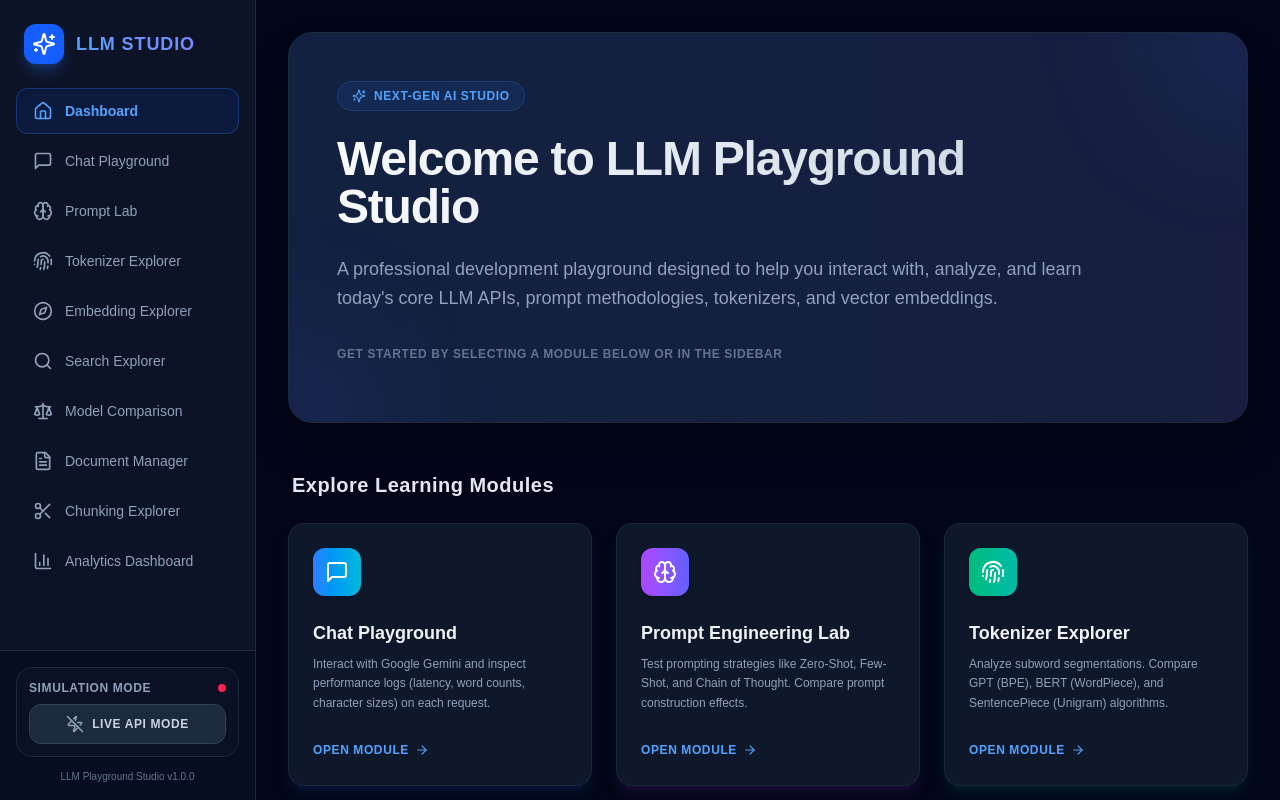
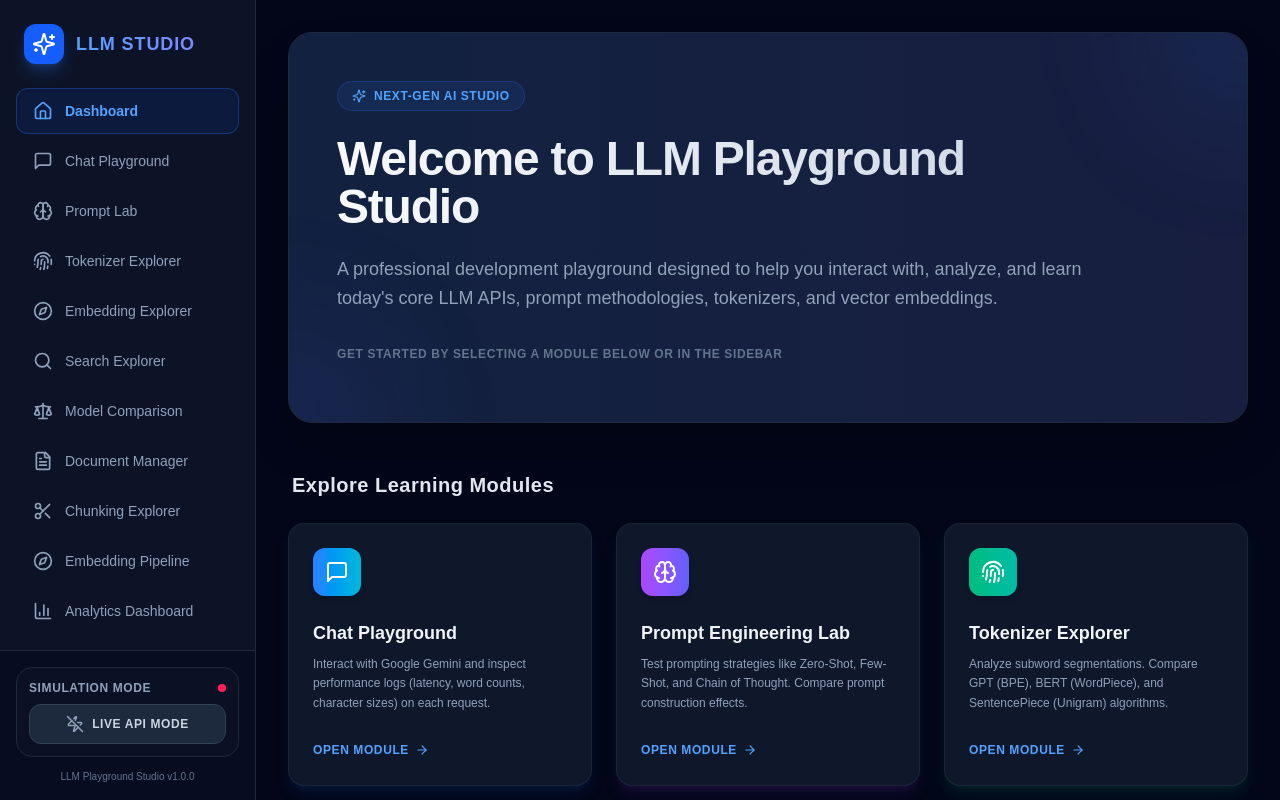
Before and after one commit to Aryan140314/LLM-Playground-Studio, a Next.js app in the folder frontend/: page / in a window 1280 px wide. Built offline with nearby package versions, Linux system fonts and the light colour scheme.

Commit message:
feat(ui): add Embedding Pipeline link to sidebar

```diff
--- a/frontend/src/app/SidebarLayout.tsx
+++ b/frontend/src/app/SidebarLayout.tsx
@@ -46,6 +46,7 @@ const navigation: SidebarItem[] = [
   // Phase 3: RAG Pipeline
   { name: 'Document Manager', href: '/documents', icon: FileText },
   { name: 'Chunking Explorer', href: '/chunking', icon: Scissors },
+  { name: 'Embedding Pipeline', href: '/embedding-pipeline', icon: Compass },
   { name: 'Analytics Dashboard', href: '/analytics', icon: BarChart3 },
 ];
 
```
